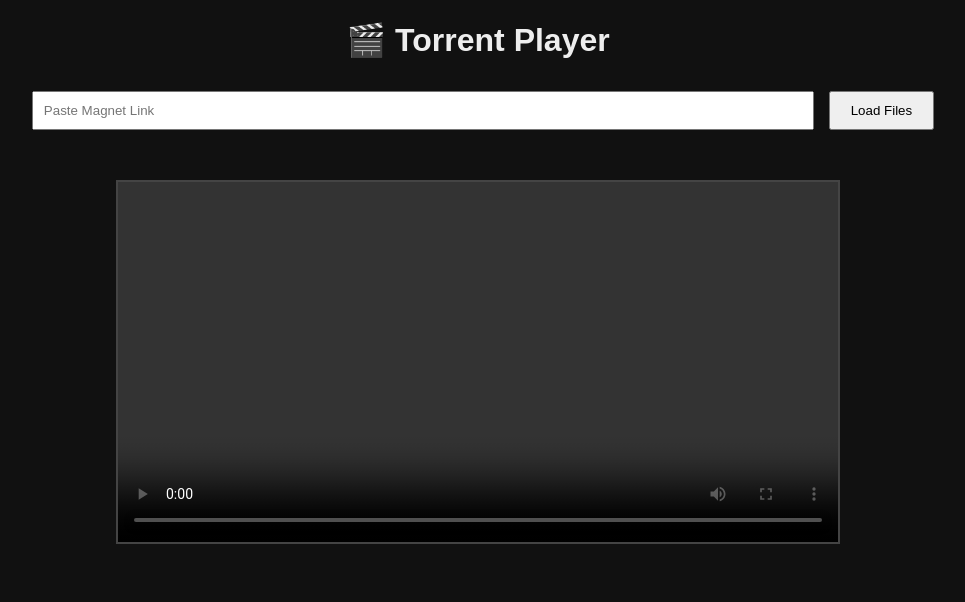
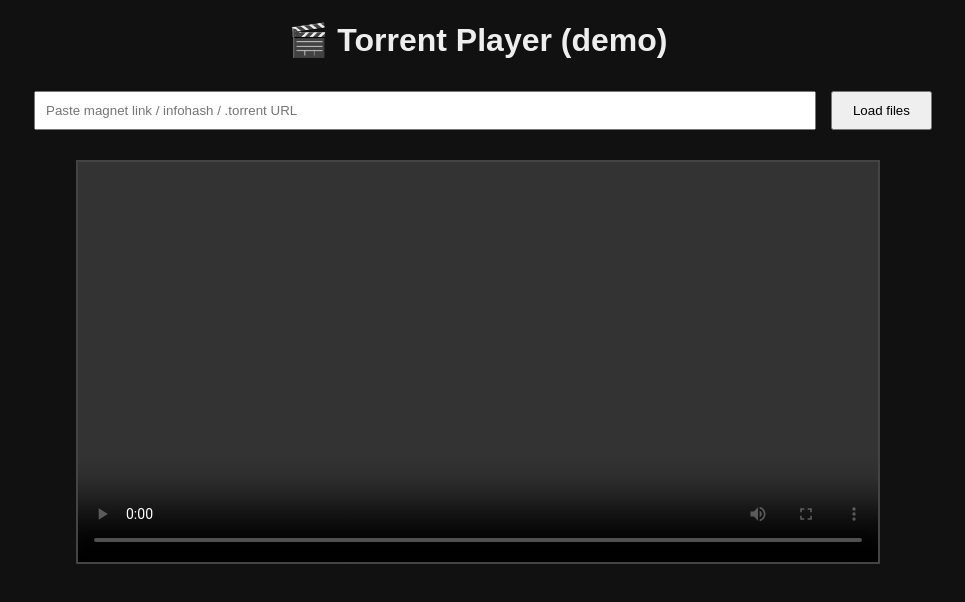
Before and after one commit to TellyCloud/torrent-stream-server, a website: page public/index.html in a window 1280 px wide. Shown: the whole page, without its empty margins (162-1127 px from the left). Drawn offline with Linux system fonts and the light colour scheme.

Commit message:
Update index.html

```diff
--- a/public/index.html
+++ b/public/index.html
@@ -1,18 +1,25 @@
-<!DOCTYPE html>
-<html lang="en">
+<!doctype html>
+<html>
 <head>
-  <meta charset="UTF-8">
-  <title>Torrent Player</title>
-  <link rel="stylesheet" href="style.css">
+  <meta charset="utf-8" />
+  <title>Torrent Player (demo)</title>
+  <meta name="viewport" content="width=device-width,initial-scale=1" />
+  <link rel="stylesheet" href="style.css" />
 </head>
 <body>
-  <h1>🎬 Torrent Player</h1>
-  <input id="magnet" placeholder="Paste Magnet Link" />
-  <button onclick="loadFiles()">Load Files</button>
+  <div class="container">
+    <h1>🎬 Torrent Player (demo)</h1>
 
-  <div id="file-list"></div>
+    <div class="row">
+      <input id="magnet" placeholder="Paste magnet link / infohash / .torrent URL" />
+      <button id="loadBtn">Load files</button>
+      <button id="getTokenBtn" style="display:none">Get token</button>
+    </div>
 
-  <video id="player" controls autoplay width="720"></video>
+    <div id="fileList" class="file-list"></div>
+
+    <video id="player" controls width="800" style="max-width:95%"></video>
+  </div>
 
   <script src="player.js"></script>
 </body>
```
